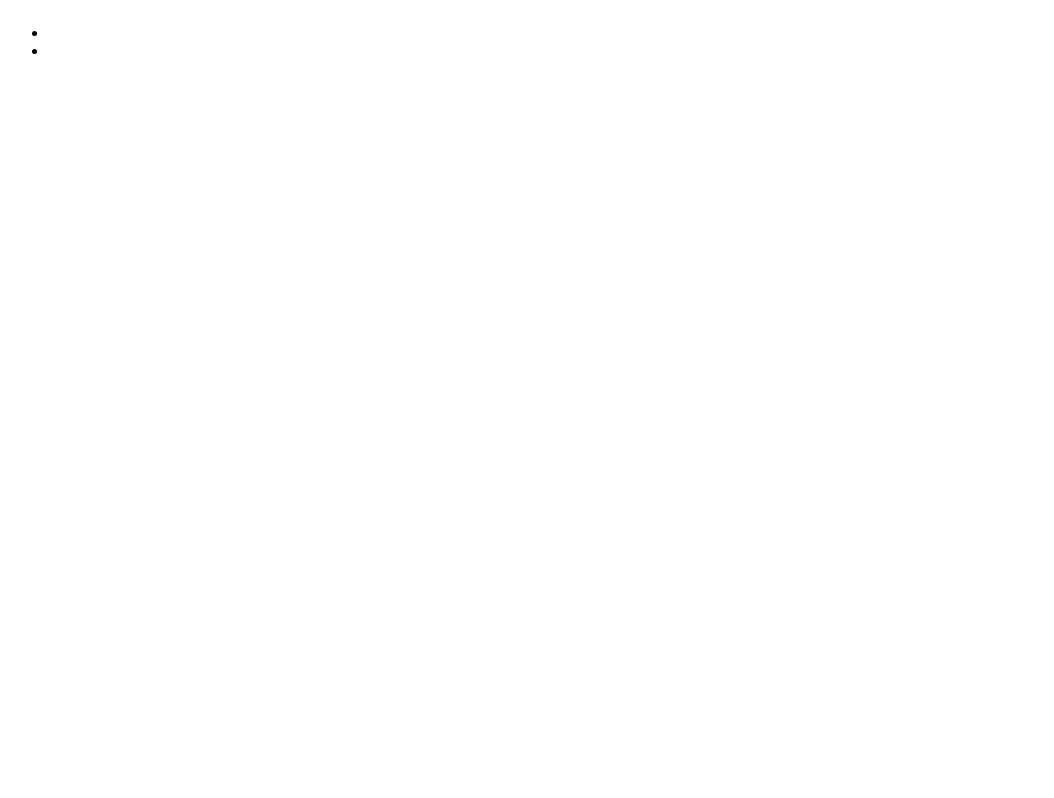
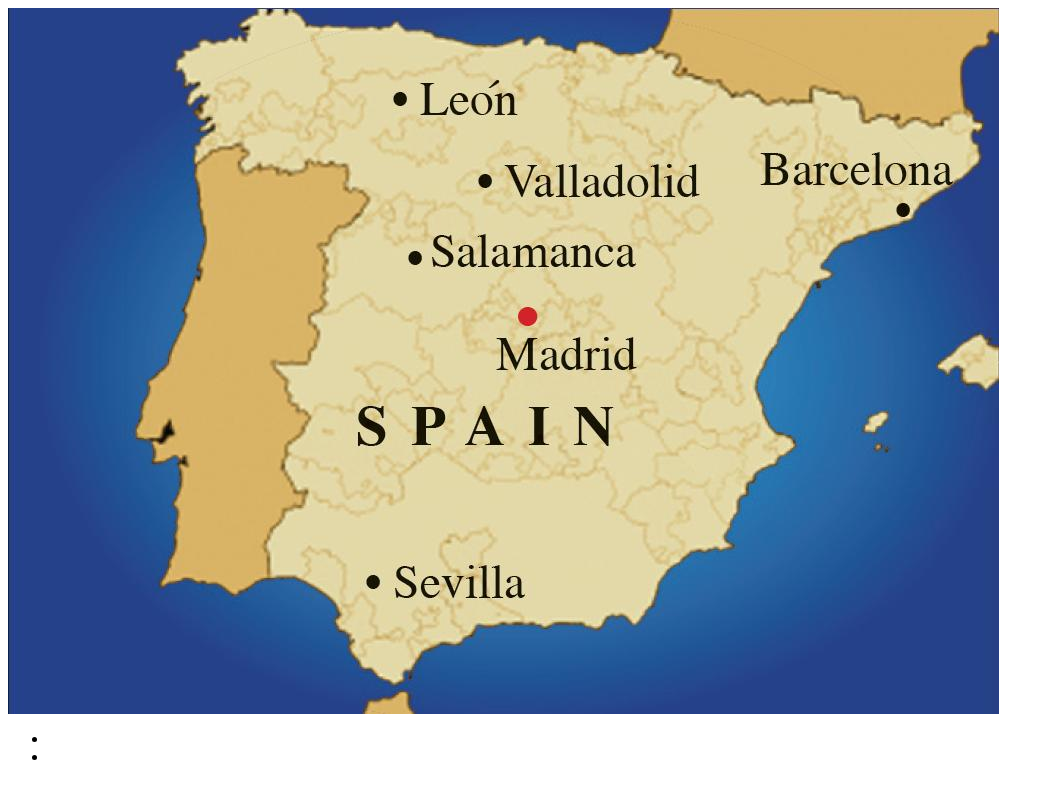
Before and after one commit to Dia1221/Dia1221.github.io, a plain HTML site: page index.html in a window 1280 px wide. Shown: the whole page, without its empty margins (0-1054 px from the left). Drawn offline with Linux system fonts and the light colour scheme.

Commit message:
Update index.html

```diff
--- a/index.html
+++ b/index.html
@@ -7,7 +7,7 @@
   <body>
     <p></p>
     <h1></h1>
-    <img src="">
+    <img src="cover.jpg">
     <ul>
       <li></li>
       <li></li>
```
